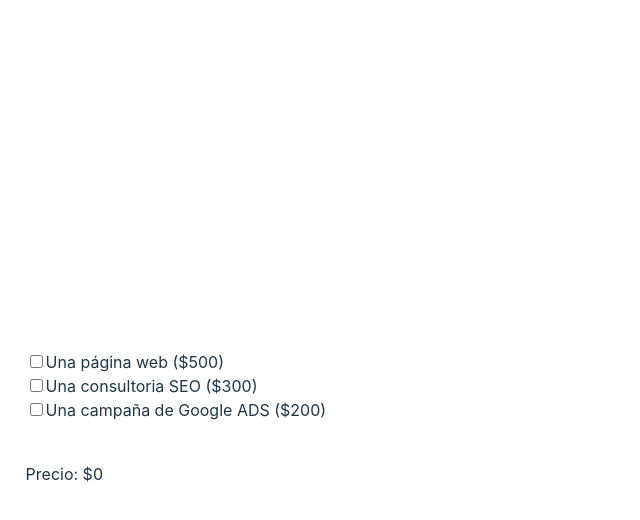
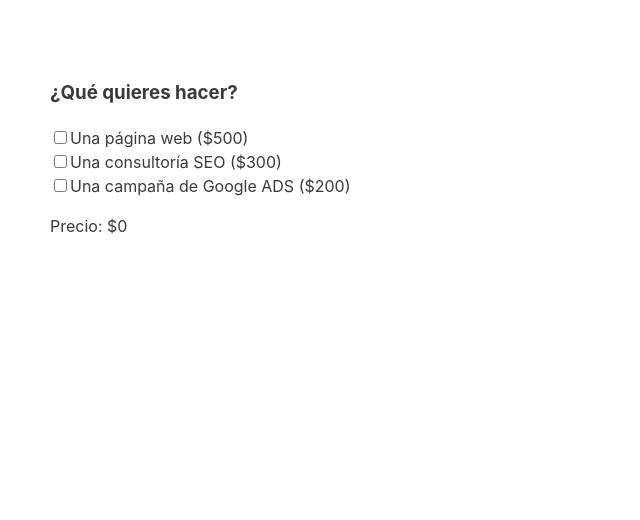
Before and after one commit to psdurbano/Sprint-7.-React-II, a React (Vite) app: page / in a window 1280 px wide. Shown: the top 520 px of the page, without its empty margins (0-640 px from the left). Built offline with nearby package versions, Linux system fonts and the light colour scheme.

Commit message:
Exercice 2

```diff
--- a/index.html
+++ b/index.html
@@ -4,7 +4,7 @@
     <meta charset="UTF-8" />
     <link rel="icon" type="image/svg+xml" href="/vite.svg" />
     <meta name="viewport" content="width=device-width, initial-scale=1.0" />
-    <title>Vite + React</title>
+    <title>REACT S7. Pressupost</title>
   </head>
   <body>
     <div id="root"></div>
--- a/src/App.jsx
+++ b/src/App.jsx
@@ -1,95 +1,124 @@
-import React, { useState } from 'react';
+import { useState } from "react";
+import "./App.css";
 
 function App() {
   // Definimos el estado inicial de los valores de los checkboxes y el valor total
-  const [checkboxValues, setCheckboxValues] = useState({
-    option1: false,
-    option2: false,
-    option3: false,
+  const [servicios, setServicios] = useState({
+    web: false,
+    seo: false,
+    social: false,
+    paginas: 1,
+    idiomas: 1,
   });
-  const [totalValue, setTotalValue] = useState(0);
 
   // Función que se ejecuta cada vez que se produce un cambio en un checkbox
   const handleCheckboxChange = (event) => {
+
     // Obtenemos el nombre y el valor del checkbox que ha cambiado
     const { name, checked } = event.target;
 
     // Actualizamos el estado de checkboxValues con el nuevo valor del checkbox que ha cambiado
-    setCheckboxValues({ ...checkboxValues, [name]: checked });
+    setServicios((prevServicios) => ({
+      ...prevServicios,
+      [name]: checked,
+    }));
+  };
 
-    // Calculamos el nuevo valor total
-    let newValue = totalValue;
-    if (checked) {
-      // Si se ha marcado el checkbox, sumamos su valor al valor total
-      switch (name) {
-        case 'option1':
-          newValue += 500;
-          break;
-        case 'option2':
-          newValue += 300;
-          break;
-        case 'option3':
-          newValue += 200;
-          break;
-        default:
-          break;
-      }
-    } else {
-      // Si se ha desmarcado el checkbox, restamos su valor al valor total
-      switch (name) {
-        case 'option1':
-          newValue -= 500;
-          break;
-        case 'option2':
-          newValue -= 300;
-          break;
-        case 'option3':
-          newValue -= 200;
-          break;
-        default:
-          break;
-      }
+  // Manejador de cambios para los inputs de número
+  const handleInputNumberChange = (event) => {
+    const { name, value } = event.target;
+
+    // Actualizar el estado de servicios y parsear el valor a un número entero
+    setServicios((prevServicios) => ({
+      ...prevServicios,
+      [name]: parseInt(value),
+    }));
+  };
+
+  // Inicializar la variable total
+  let total = 0;
+
+  // Calcular el precio total en base a los servicios seleccionados
+  if (servicios.web) {
+    total += 500;
+    total += servicios.paginas * servicios.idiomas * 30;
   }
 
-    // Actualizamos el valor total
-    setTotalValue(newValue);
-  };
+  if (servicios.seo) {
+    total += 300;
+  }
 
-  // Renderizamos los checkboxes y el total del valor de los servicios
+  if (servicios.social) {
+    total += 200;
+  }
+
+  // Renderizamos el componente
   return (
+    <div className="container">
+      <h3>¿Qué quieres hacer?</h3>
       <div>
         <label>
           <input
             type="checkbox"
-          name="option1"
-          checked={checkboxValues.option1}
+            name="web"
+            checked={servicios.web}
             onChange={handleCheckboxChange}
           />
           Una página web ($500)
         </label>
-      <br />
+        {/* Mostrar opciones adicionales si se selecciona "Una página web" */}
+        {servicios.web && (
+          <div className="web-options">
+            <div className="input-container">
+              <label>
+                Número de páginas:
+                <input
+                  type="number"
+                  name="paginas"
+                  value={servicios.paginas}
+                  onChange={handleInputNumberChange}
+                  min="1"
+                />
+              </label>
+            </div>
+            <div className="input-container">
+              <label>
+                Número de idiomas:
+                <input
+                  type="number"
+                  name="idiomas"
+                  value={servicios.idiomas}
+                  onChange={handleInputNumberChange}
+                  min="1"
+                />
+              </label>
+            </div>
+          </div>
+        )}
+      </div>
+      <div>
         <label>
           <input
             type="checkbox"
-          name="option2"
-          checked={checkboxValues.option2}
+            name="seo"
+            checked={servicios.seo}
             onChange={handleCheckboxChange}
           />
-        Una consultoria SEO ($300)
+          Una consultoría SEO ($300)
         </label>
-      <br />
+      </div>
+      <div>
         <label>
           <input
             type="checkbox"
-          name="option3"
-          checked={checkboxValues.option3}
+            name="social"
+            checked={servicios.social}
             onChange={handleCheckboxChange}
           />
           Una campaña de Google ADS ($200)
         </label>
-      <br />
-      <br />
-      <p>Precio: ${totalValue}</p>
+      </div>
+      <p>Precio: ${total}</p>
     </div>
   );
 }
--- a/src/index.css
+++ b/src/index.css
@@ -2,11 +2,15 @@
   font-family: Inter, system-ui, Avenir, Helvetica, Arial, sans-serif;
   line-height: 1.5;
   font-weight: 400;
+  text-align: left;
 
-  color-scheme: light dark;
-  color: rgba(255, 255, 255, 0.87);
-  background-color: #2e2e2e;
-  margin: 2%;
+  display: flex;
+  justify-content: flex;
+  color-scheme: light;
+  color: rgba(29, 29, 29, 0.87);
+  background-color: #ffffff;
+  padding: 10px;
+  margin: 10px 0;
 
   font-synthesis: none;
   text-rendering: optimizeLegibility;
@@ -15,56 +19,19 @@
   -webkit-text-size-adjust: 50%;
 }
 
-a {
-  font-weight: 500;
-  color: #646cff;
-  text-decoration: inherit;
-}
-a:hover {
-  color: #535bf2;
+.container{
+  margin: 2;
+  padding: 2;
+  text-align: left;
 }
 
-body {
-  margin: 0;
-  display: flex;
-  place-items: center;
-  min-width: 320px;
-  min-height: 100vh;
+.web-options {
+  border: 5px solid black;
+  border-radius: 10px;
+  padding: 10px;
+  margin: 10px 0;
 }
 
-h1 {
-  font-size: 3.2em;
-  line-height: 1.1;
+.web-options .input-container {
+  margin: 10px 0;
 }
-
-button {
-  border-radius: 8px;
-  border: 1px solid transparent;
-  padding: 0.6em 1.2em;
-  font-size: 1em;
-  font-weight: 500;
-  font-family: inherit;
-  background-color: #1a1a1a;
-  cursor: pointer;
-  transition: border-color 0.25s;
-}
-button:hover {
-  border-color: #646cff;
-}
-button:focus,
-button:focus-visible {
-  outline: 4px auto -webkit-focus-ring-color;
-}
-
-@media (prefers-color-scheme: light) {
-  :root {
-    color: #213547;
-    background-color: #ffffff;
-  }
-  a:hover {
-    color: #747bff;
-  }
-  button {
-    background-color: #f9f9f9;
-  }
-}
```
Lines whose indentation alone changed are shown as unchanged.
